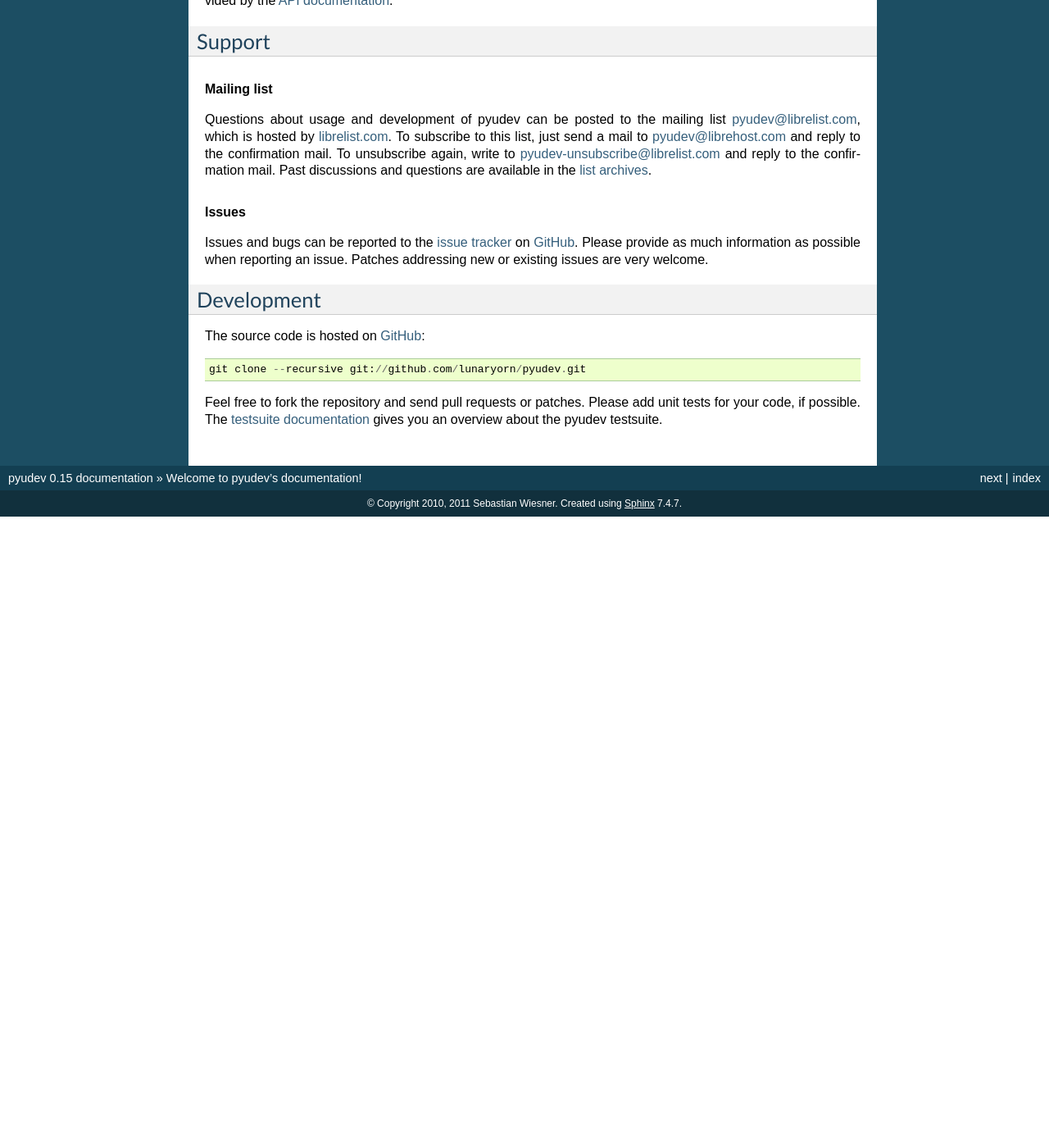
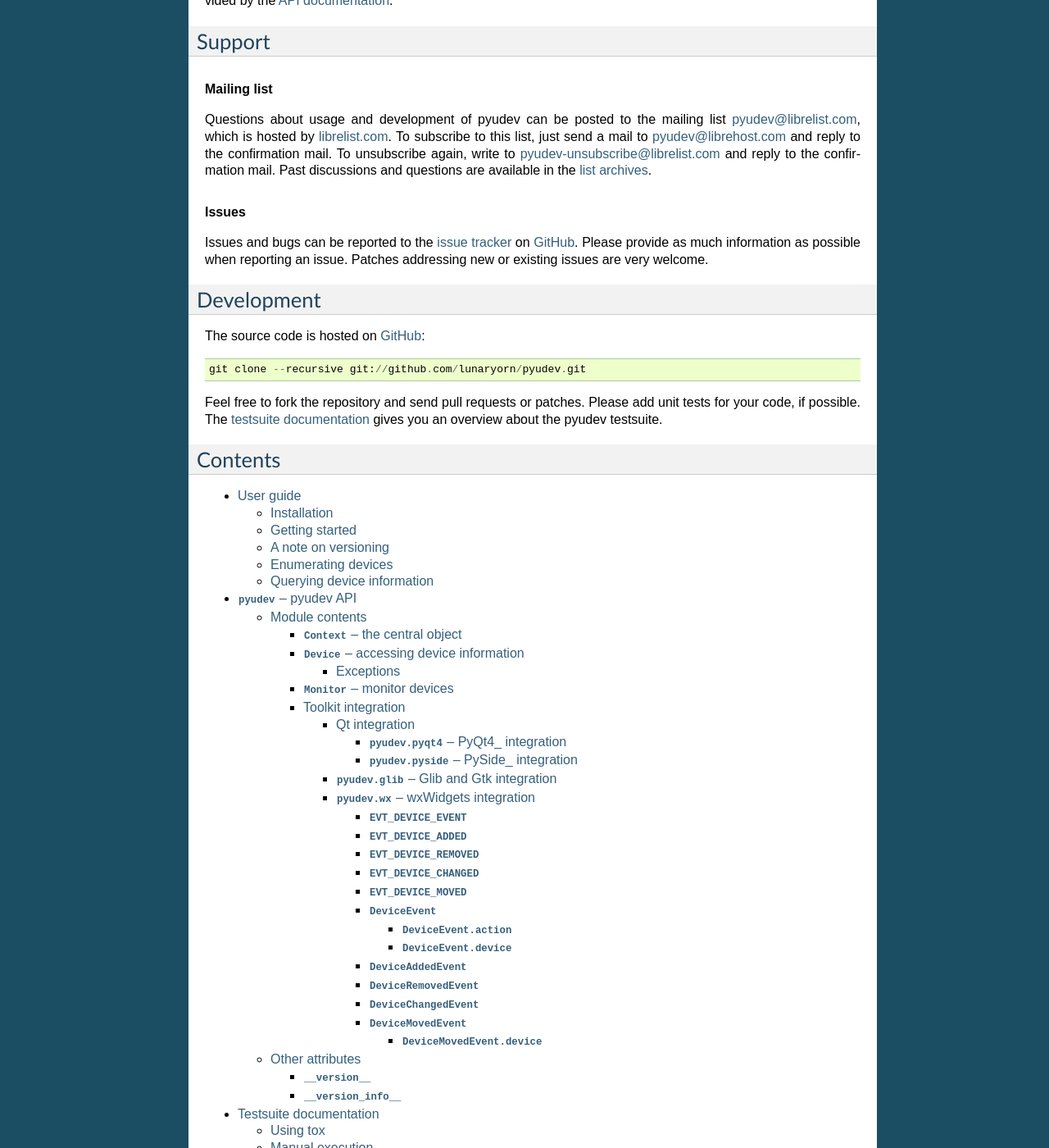
Before and after one commit to pyudev/pyudev, a Sphinx documentation site: the page built from doc/index.rst, in a window 1280 px wide and 1400 px high, scrolled down 644 px. Shown: the whole window at 82% size. Built offline with Sphinx 7.4.7, drawn with Linux system fonts in a browser that asks for light colours; before the commit the page ends 1274 px from its top, so only the background shows below that; some of the changed text lies outside the part shown.

```diff
--- a/doc/index.rst
+++ b/doc/index.rst
@@ -72,6 +72,18 @@ unit tests for your code, if possible.  The :doc:`testsuite documentation
 <testing>` gives you an overview about the pyudev testsuite.
 
 
+Contents
+--------
+
+.. toctree::
+
+   guide
+   api/index
+   testing
+   changes
+   licencing
+
+
 .. _GNU LGPL 2.1: http://www.gnu.org/licenses/old-licenses/lgpl-2.1.html
 .. _Python: http://www.python.org/
 .. _CPython: http://www.python.org/
```
